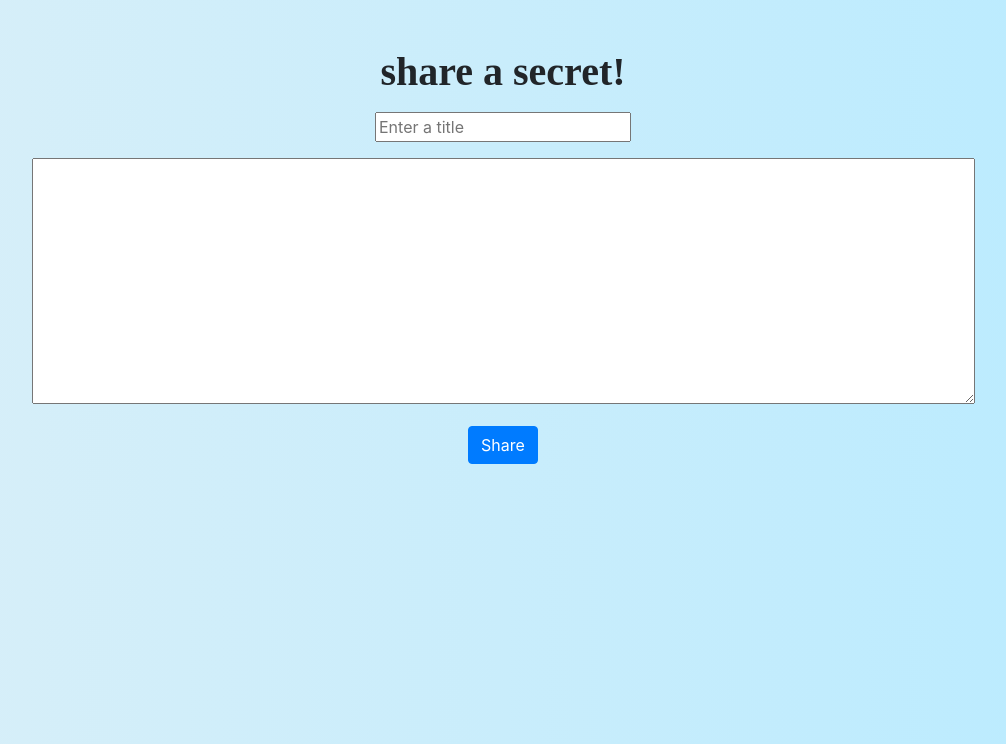
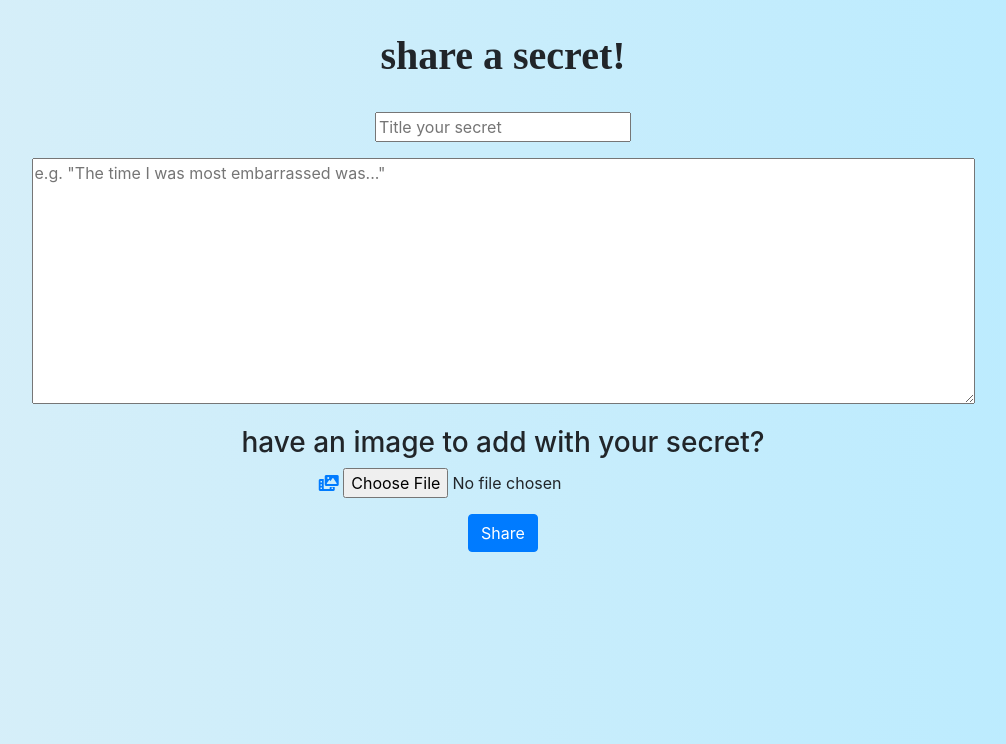
Before and after one commit to samforbyn/seQRet, a Flask app: page /home in a window 1280 px wide. Shown: the part 56-800 px from the top of the page, without its empty margins (137-1143 px from the left). Run offline with Flask 2, Linux system fonts and the light colour scheme; a user stored in the database is signed in; some libraries are stand-ins or nearby versions.

Commit message:
added lots of styling(profile,login,signup,home)

```diff
--- a/website/static/home_css.css
+++ b/website/static/home_css.css
@@ -1,6 +1,11 @@
 #headline{
     font-family: Bahnschrift Light;
     font-weight: 600;
-    margin-top: 3rem;
-    margin-bottom: 1rem;
+    margin-top: 2rem;
+    margin-bottom: 2rem;
 }
+
+.imgreel{
+    color: #007BFF;
+    size: 90rem;
+}
--- /dev/null
+++ b/website/static/logo_css.css
@@ -0,0 +1,4 @@
+img{
+    height: 20em;
+    width: 20em;
+}
--- /dev/null
+++ b/website/static/profile_css.css
@@ -0,0 +1,6 @@
+.postBG{
+    background-image: linear-gradient(to left,#e2e2e2, #c5c5c5);
+    margin-top: 2rem;
+    margin-bottom: 1rem;
+    width: 20;
+}
--- a/website/templates/base.html
+++ b/website/templates/base.html
@@ -6,7 +6,7 @@
     <meta name="viewport" content="width=device-width, initial-scale=1.0">
     <link rel="stylesheet" href="https://stackpath.bootstrapcdn.com/bootstrap/4.1.3/css/bootstrap.min.css" integrity="sha384-MCw98/SFnGE8fJT3GXwEOngsV7Zt27NXFoaoApmYm81iuXoPkFOJwJ8ERdknLPMO" crossorigin="anonymous">
     <link rel="stylesheet" href="https://cdnjs.cloudflare.com/ajax/libs/font-awesome/6.0.0/css/all.min.css" integrity="sha512-9usAa10IRO0HhonpyAIVpjrylPvoDwiPUiKdWk5t3PyolY1cOd4DSE0Ga+ri4AuTroPR5aQvXU9xC6qOPnzFeg==" crossorigin="anonymous" referrerpolicy="no-referrer" />
-    <link rel="icon" type="image/x-icon" href="static/logo.png">
+    <link rel="icon" href="static/logo.png">
     <link rel="stylesheet" href="static/base_css.css">
     {% block style%}
     {% endblock %}
--- a/website/templates/home.html
+++ b/website/templates/home.html
@@ -11,14 +11,23 @@
     <h1 id="headline">share a secret!</h1>
 </div>
 <form method="POST">
+    <div class="d-flex flex-direction-column justify-content-around">
+        <div>
             <div align="center" class="mb-3">
-        <input type="text" name="post_title" id="post_title" placeholder="Enter a title">
+                <input type="text" name="post_title" id="post_title" placeholder="Title your secret">
             </div>
             <div align="center">
-        <textarea name="post_content" id="post_content" cols="90" rows="10"></textarea>
+                <textarea name="post_content" id="post_content" cols="90" rows="10" placeholder='e.g. "The time I was most embarrassed was..."'></textarea>
+            </div>
+            <div align="center" class="mt-3">
+                <h3>have an image to add with your secret?</h3>
+                <i class="fa-solid fa-photo-film imgreel"></i>
+                <input type="file" name='p_image'>
             </div>
             <div align="center" class="mt-3">
                 <button type="submit" class="btn btn-primary">Share</button>
             </div>
+        </div>
+    </div>
 </form>
 {% endblock %}
--- a/website/templates/profile.html
+++ b/website/templates/profile.html
@@ -1,4 +1,8 @@
 {% extends 'base.html' %}
+
+{% block style %}
+    <link rel="stylesheet" href="static/profile_css.css">
+{% endblock %}
 
 {% block title %}
 Profile
@@ -6,7 +10,6 @@ Profile
 
 
 {% block body%}
-{{user}}
 <div class="d-flex flex-row justify-content-around">
     <div>
         <h2 class="mb-4">My Posts</h2>
```
Also changed, not shown: website/templates/login.html (+9 -2 lines), website/templates/sign_up.html (+10 -5 lines), website/database.db. Lines whose indentation alone changed are shown as unchanged.
